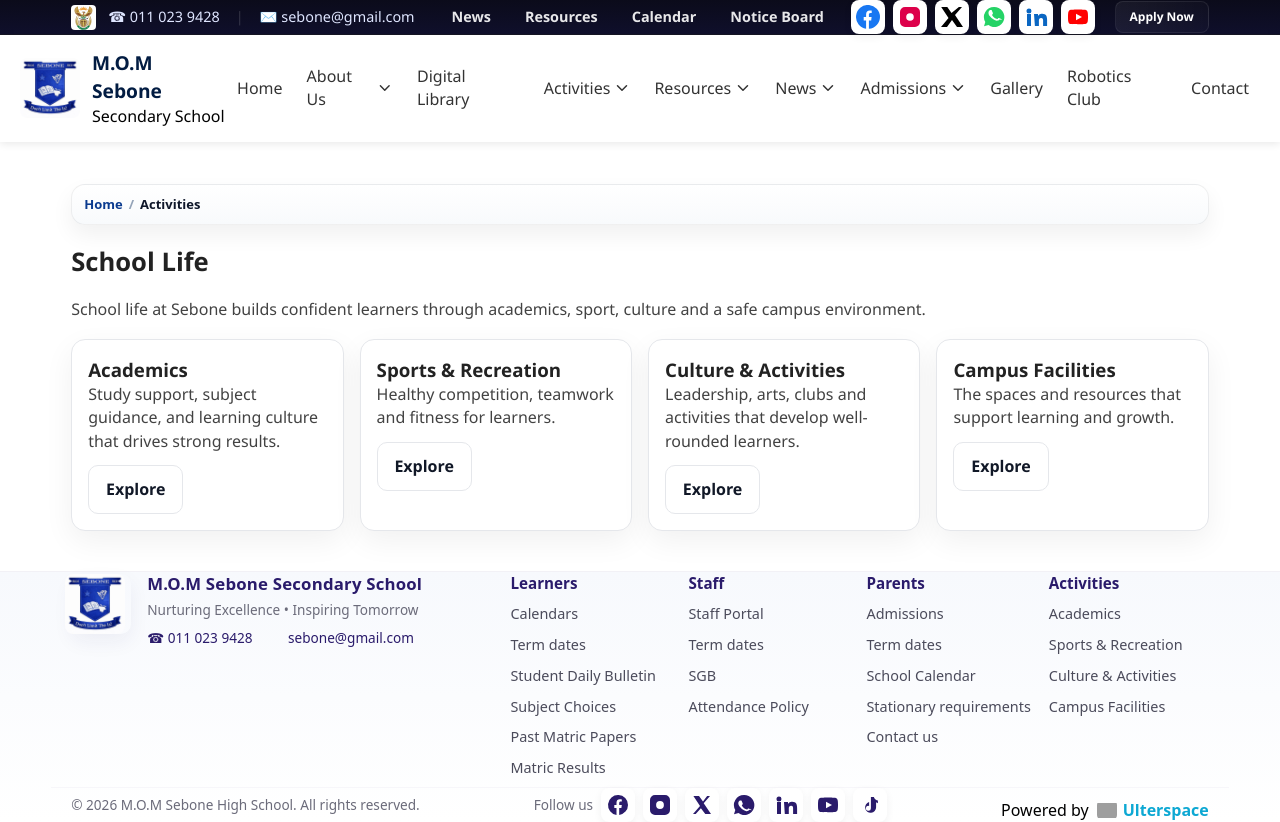
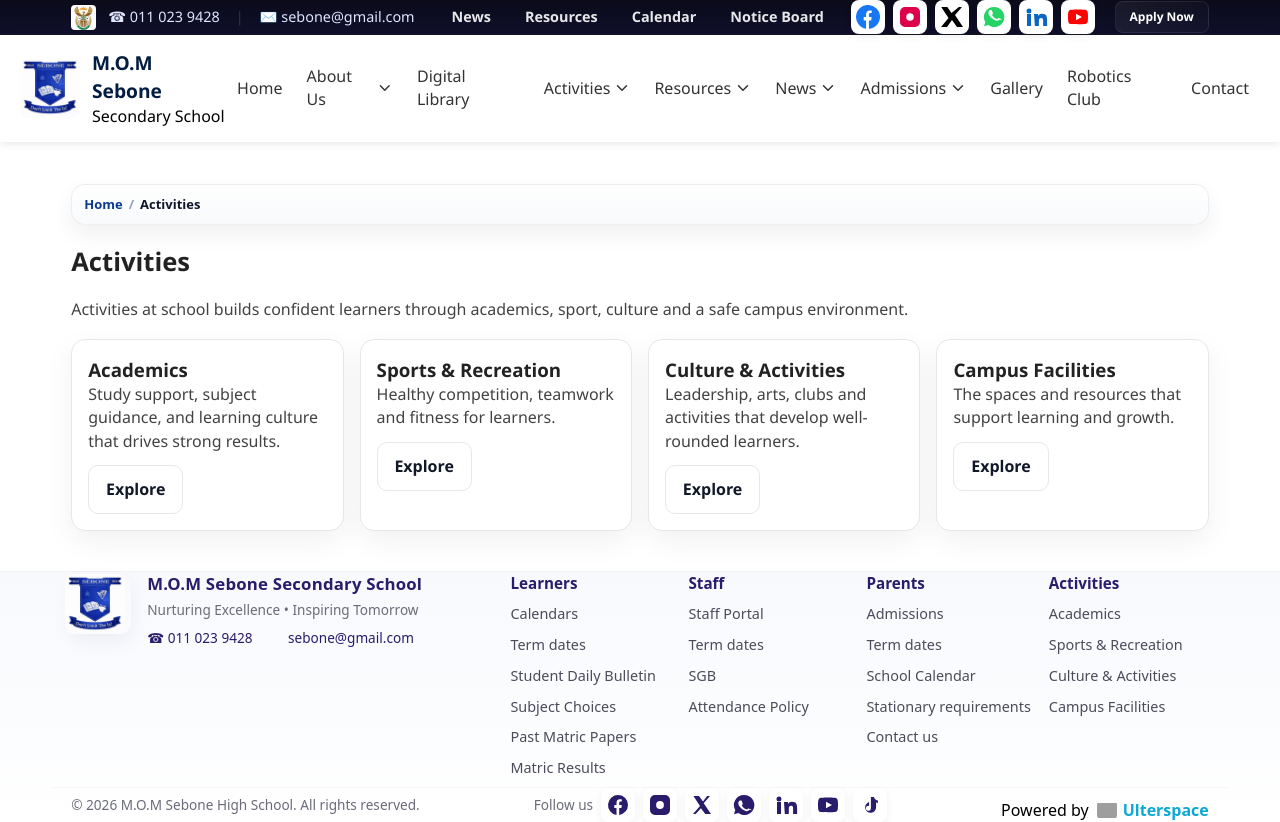
Before and after one commit to unleashedphetolo/sebone-high-school, a React (Create React App) app: page /activities in a window 1280 px wide. Built offline with nearby package versions, Linux system fonts and the light colour scheme; grey boxes are pictures that could not be loaded; the HTML template or start-up script is replaced by a standard one.

Commit message:
school life

```diff
--- a/src/pages/SchoolLife.jsx
+++ b/src/pages/SchoolLife.jsx
@@ -7,9 +7,9 @@ export default function SchoolLifeLanding() {
   return (
     <section className="container" style={{ paddingTop: 28, paddingBottom: 40 }}>
       <Breadcrumbs />
-      <h2 className="section-title">School Life</h2>
+      <h2 className="section-title">Activities</h2>
       <p style={{ opacity: 0.85, maxWidth: 900, marginBottom: 18 }}>
-        School life at Sebone builds confident learners through academics, sport, culture and a safe campus environment.
+        Activities at school builds confident learners through academics, sport, culture and a safe campus environment.
       </p>
 
       <div style={{ display: "grid", gridTemplateColumns: "repeat(auto-fit, minmax(240px, 1fr))", gap: 16 }}>
@@ -18,7 +18,7 @@ export default function SchoolLifeLanding() {
           <p style={{ opacity: 0.85, marginBottom: 12 }}>
             Study support, subject guidance, and learning culture that drives strong results.
           </p>
-          <Button to="/school-life/academics" variant="outline">Explore</Button>
+          <Button to="/activities/academics" variant="outline">Explore</Button>
         </Card>
 
         <Card>
@@ -26,7 +26,7 @@ export default function SchoolLifeLanding() {
           <p style={{ opacity: 0.85, marginBottom: 12 }}>
             Healthy competition, teamwork and fitness for learners.
           </p>
-          <Button to="/school-life/sports" variant="outline">Explore</Button>
+          <Button to="/activities/sports" variant="outline">Explore</Button>
         </Card>
 
         <Card>
@@ -34,7 +34,7 @@ export default function SchoolLifeLanding() {
           <p style={{ opacity: 0.85, marginBottom: 12 }}>
             Leadership, arts, clubs and activities that develop well-rounded learners.
           </p>
-          <Button to="/school-life/culture" variant="outline">Explore</Button>
+          <Button to="/activities/culture" variant="outline">Explore</Button>
         </Card>
 
         <Card>
@@ -42,7 +42,7 @@ export default function SchoolLifeLanding() {
           <p style={{ opacity: 0.85, marginBottom: 12 }}>
             The spaces and resources that support learning and growth.
           </p>
-          <Button to="/school-life/facilities" variant="outline">Explore</Button>
+          <Button to="/activities/facilities" variant="outline">Explore</Button>
         </Card>
       </div>
     </section>
```
